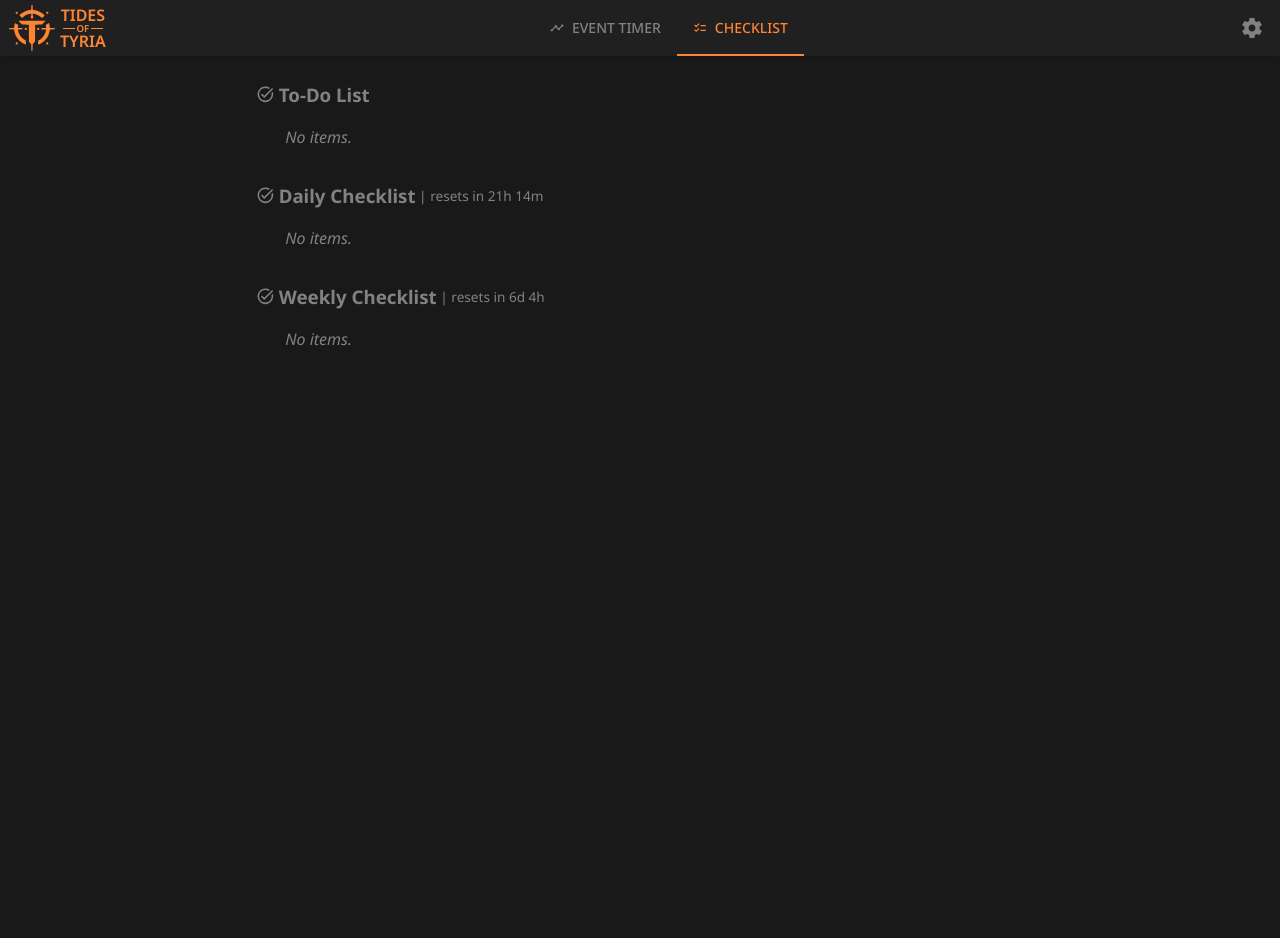
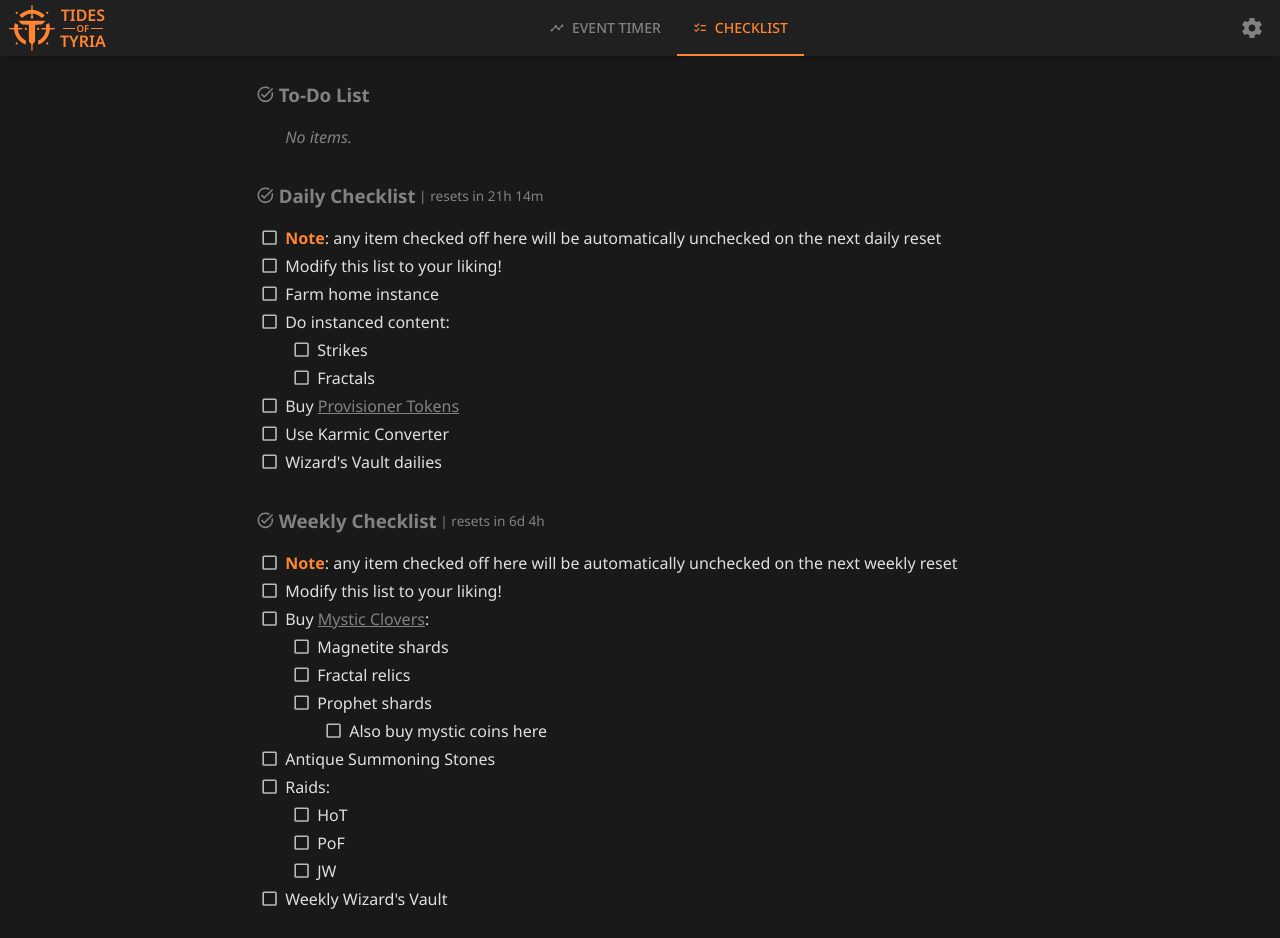
Before and after one commit to kitallen23/tides-of-tyria, a React (Vite) app: page /checklist in a window 1280 px wide. Before the commit the page ends 800 px from the top, so only its background shows below. Built offline with nearby package versions, Linux system fonts and the light colour scheme.

Commit message:
Feat: added default daily & weekly checklists for people new to the site

```diff
--- a/src/views/checklist/useChecklistPage.js
+++ b/src/views/checklist/useChecklistPage.js
@@ -11,6 +11,8 @@ import debounce from "lodash.debounce";
 import { sanitizeRichText } from "@/components/editor/utils";
 import {
     cleanChecklist,
+    DEFAULT_DAILY_CHECKLIST,
+    DEFAULT_WEEKLY_CHECKLIST,
     formatRelativeTime,
     getNextWeeklyReset,
 } from "./utils";
@@ -25,7 +27,7 @@ const useChecklistPage = () => {
         // Load from local storage on initial render
         const savedChecklist = getLocalItem(
             LOCAL_STORAGE_KEYS.todoChecklist,
-            "[]"
+            ""
         );
 
         try {
@@ -109,7 +111,7 @@ const useChecklistPage = () => {
         // Load from local storage on initial render
         const savedChecklist = getLocalItem(
             LOCAL_STORAGE_KEYS.dailyChecklist,
-            "[]"
+            ""
         );
 
         try {
@@ -132,7 +134,11 @@ const useChecklistPage = () => {
             }));
             return dailyChecklistWithRefs;
         } catch {
-            return [];
+            return DEFAULT_DAILY_CHECKLIST.map(item => ({
+                ...item,
+                inputRef: createRef(),
+                id: nanoid(6),
+            }));
         }
     };
 
@@ -211,7 +217,7 @@ const useChecklistPage = () => {
         // Load from local storage on initial render
         const savedChecklist = getLocalItem(
             LOCAL_STORAGE_KEYS.weeklyChecklist,
-            "[]"
+            ""
         );
 
         try {
@@ -236,7 +242,11 @@ const useChecklistPage = () => {
             );
             return weeklyChecklistWithRefs;
         } catch {
-            return [];
+            return DEFAULT_WEEKLY_CHECKLIST.map(item => ({
+                ...item,
+                inputRef: createRef(),
+                id: nanoid(6),
+            }));
         }
     };
 
--- a/src/views/checklist/utils.js
+++ b/src/views/checklist/utils.js
@@ -4,6 +4,122 @@ import {
     differenceInMinutes,
     isBefore,
 } from "date-fns";
+
+export const DEFAULT_DAILY_CHECKLIST = [
+    {
+        text: "<b>Note</b>: any item checked off here will be automatically unchecked on the next daily reset",
+        isComplete: false,
+        indentLevel: 0,
+    },
+    {
+        text: "Modify this list to your liking!",
+        isComplete: false,
+        indentLevel: 0,
+    },
+    {
+        text: "Farm home instance",
+        isComplete: false,
+        indentLevel: 0,
+    },
+    {
+        text: "Do instanced content:",
+        isComplete: false,
+        indentLevel: 0,
+    },
+    {
+        text: "Strikes",
+        isComplete: false,
+        indentLevel: 1,
+    },
+    {
+        text: "Fractals",
+        isComplete: false,
+        indentLevel: 1,
+    },
+    {
+        text: 'Buy&nbsp;<a href="https://wiki.guildwars2.com/wiki/Faction_Provisioner" target="_blank" rel="noopener noreferrer">Provisioner Tokens</a>',
+        isComplete: false,
+        indentLevel: 0,
+    },
+    {
+        text: "Use Karmic Converter",
+        isComplete: false,
+        indentLevel: 0,
+    },
+    {
+        text: "Wizard's Vault dailies",
+        isComplete: false,
+        indentLevel: 0,
+    },
+];
+
+export const DEFAULT_WEEKLY_CHECKLIST = [
+    {
+        text: "<b>Note</b>: any item checked off here will be automatically unchecked on the next weekly reset",
+        isComplete: false,
+        indentLevel: 0,
+    },
+    {
+        text: "Modify this list to your liking!",
+        isComplete: false,
+        indentLevel: 0,
+    },
+    {
+        text: 'Buy <a rel="noopener noreferrer" target="_blank" href="https://wiki.guildwars2.com/wiki/Mystic_Clover">Mystic Clovers</a>:',
+        isComplete: false,
+        indentLevel: 0,
+    },
+    {
+        text: "Magnetite shards",
+        isComplete: false,
+        indentLevel: 1,
+    },
+    {
+        text: "Fractal relics",
+        isComplete: false,
+        indentLevel: 1,
+    },
+    {
+        text: "Prophet shards",
+        isComplete: false,
+        indentLevel: 1,
+    },
+    {
+        text: "Also buy mystic coins here",
+        isComplete: false,
+        indentLevel: 2,
+    },
+    {
+        text: "Antique Summoning Stones",
+        isComplete: false,
+        indentLevel: 0,
+    },
+    {
+        text: "Raids:",
+        isComplete: false,
+        indentLevel: 0,
+    },
+    {
+        text: "HoT",
+        isComplete: false,
+        indentLevel: 1,
+    },
+    {
+        text: "PoF",
+        isComplete: false,
+        indentLevel: 1,
+    },
+    {
+        text: "JW",
+        isComplete: false,
+        indentLevel: 1,
+    },
+    {
+        text: "Weekly Wizard's Vault",
+        isComplete: false,
+        indentLevel: 0,
+    },
+];
 
 /**
  * Cleans the checklist by resetting items that were last completed before a specified date.
```
